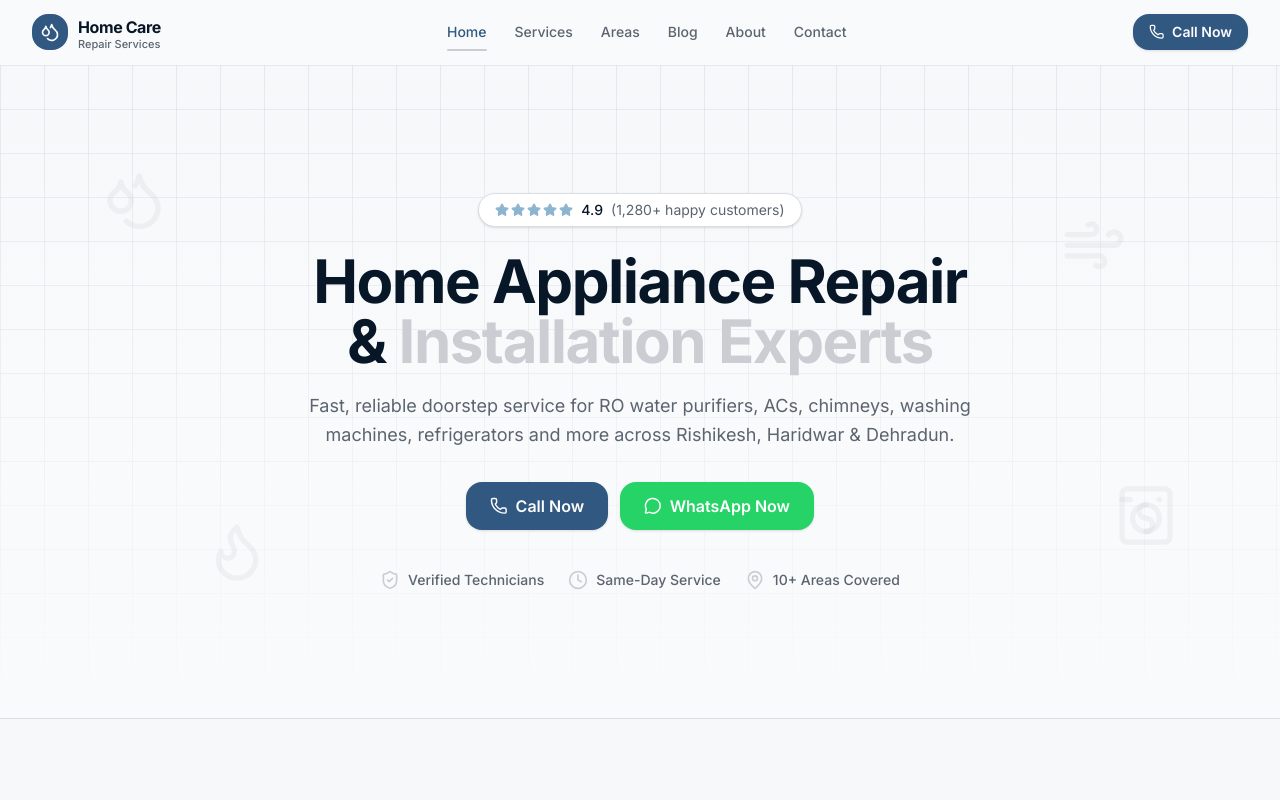
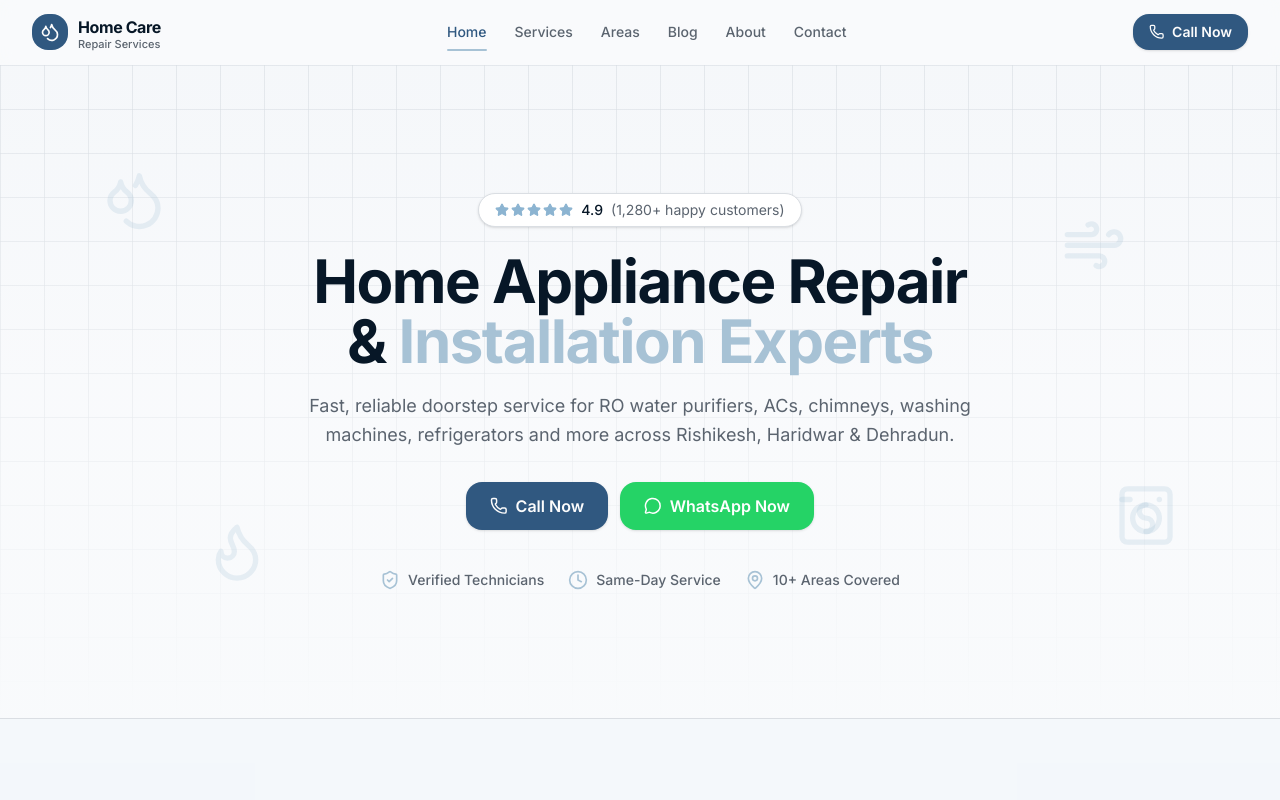
Before and after one commit to HomeCareRepairServices/HomeCareRepairServices, a Next.js app: page / in a window 1280 px wide. Shown: the top 800 px of the page. Built offline with nearby package versions, Linux system fonts and the light colour scheme.

Commit message:
Update globals.css

```diff
--- a/app/globals.css
+++ b/app/globals.css
@@ -58,9 +58,9 @@
   --popover-foreground: oklch(0.20 0.04 250);
   --primary: oklch(0.45 0.08 250);             /* Soft, rich blue (Not too bright, not too dark) */
   --primary-foreground: oklch(0.99 0 0);       /* White text on blue buttons */
-  --secondary: oklch(0.85 0.008 250);          /* BRUSHED SILVER (Icons, subtle highlights) */
+  --secondary: oklch(0.80 0.04 240);          /* BRUSHED SILVER (Icons, subtle highlights) */
   --secondary-foreground: oklch(0.20 0.04 250);
-  --muted: oklch(0.96 0.006 250);              /* Very faint silver/cool gray backgrounds */
+  --muted: oklch(0.95 0.015 240);              /* Very faint silver/cool gray backgrounds */
   --muted-foreground: oklch(0.50 0.02 250);    /* Metallic silver-gray for subtitles */
   --accent: oklch(0.75 0.06 240);              /* Soft Pastel Blue (For glowing hovers/accents) */
   --accent-foreground: oklch(0.20 0.04 250);
```
